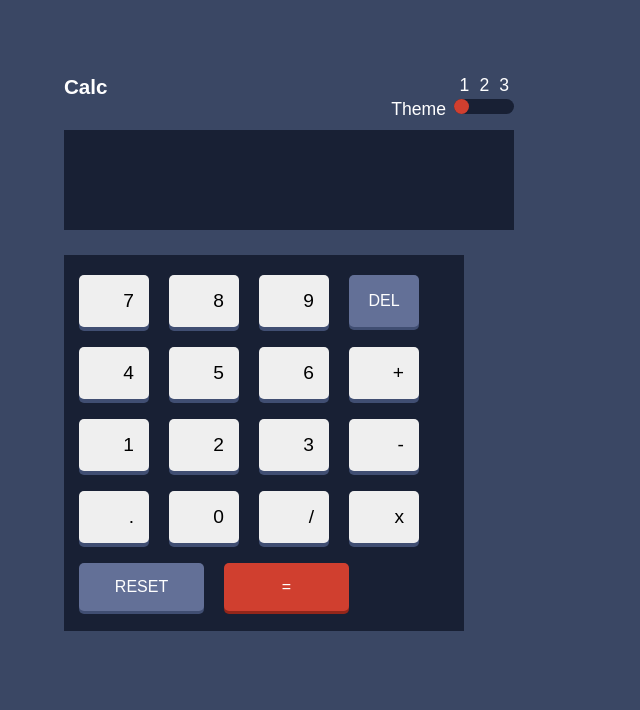
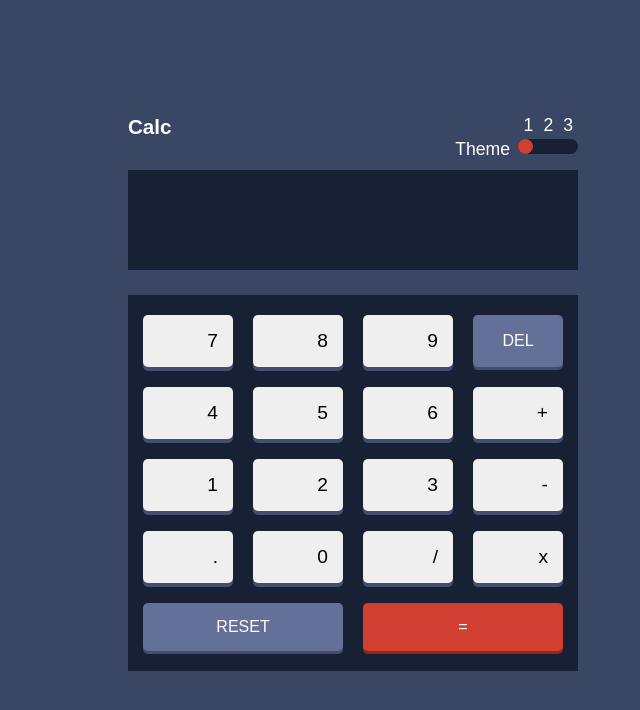
Before and after one commit to alsir/calc-app, a plain HTML site: page index.html in a window 1280 px wide. Shown: the whole page, without its empty margins (287-927 px from the left). Drawn offline with Linux system fonts and the light colour scheme.

Commit message:
Update style.css

```diff
--- a/style.css
+++ b/style.css
@@ -207,18 +207,3 @@ body.active2 .control p{
 body.active2 .right p{
 	color: hsl(52, 100%, 62%);
 }
-@media(min-width: 600px){
-	body {
-		width: 90%;
-		height: 90vh;
-	}
-	button{
-		width: 70px;
-	}
-	.btn{
-		width: 400px;
-	}
-	.reset , .equal{
-		width: 125px;
-	}
-}
```
